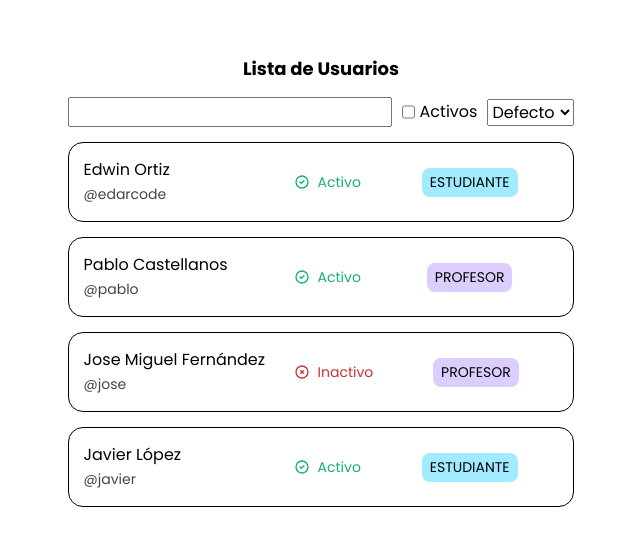
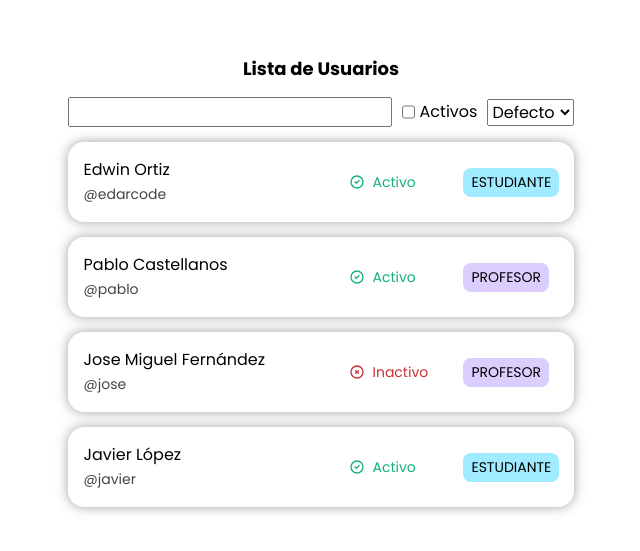
Before and after one commit to edarcode/user-manager, a React (Vite) app: page / in a window 1280 px wide. Shown: the part 119-670 px from the top of the page, without its empty margins (319-959 px from the left). Built offline with nearby package versions, Linux system fonts and the light colour scheme.

Commit message:
afinando estilos de User

```diff
--- a/src/components/User/style.module.css
+++ b/src/components/User/style.module.css
@@ -1,21 +1,11 @@
 .user {
 	display: grid;
 	grid-auto-flow: column;
-	grid-template-columns: 190px;
+	grid-template-columns: 1fr 20% 20%;
 	justify-items: start;
 	align-items: center;
 	gap: 20px;
-	border: 1px solid black;
-	border-radius: 15px;
-	padding: 15px;
+	border-radius: var(--border-md);
+	padding: 16px;
+	box-shadow: var(--shadow-md);
 }
-
-.btn {
-	color: black;
-	font-weight: bold;
-	border-radius: 3px;
-	border: none;
-	padding: 5px;
-	min-width: 90px;
-	font-size: 1.4rem;
-}
--- a/src/components/UserDisplay/style.module.css
+++ b/src/components/UserDisplay/style.module.css
@@ -5,4 +5,5 @@
 .username {
 	color: var(--color-gray);
 	font-size: var(--text-sm);
+	line-height: 21px;
 }
```
